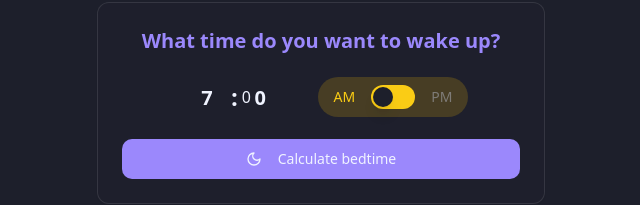
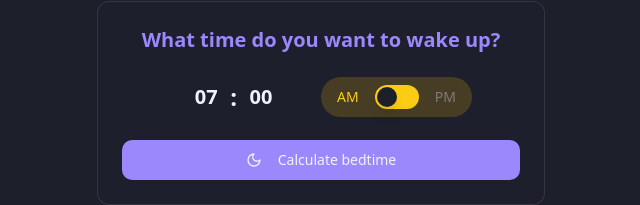
Before and after one commit to sabaizadii/wakiewakie, a React (Vite) app: page / in a window 1280 px wide. Shown: the part 361-566 px from the top of the page, without its empty margins (319-959 px from the left). Built offline with nearby package versions, Linux system fonts and the light colour scheme.

Commit message:
Fix time picker
The time picker component was not functioning correctly.  This commit addresses the reported issue.

```diff
--- a/src/components/TimeInput.tsx
+++ b/src/components/TimeInput.tsx
@@ -1,9 +1,7 @@
 
 import { useState, useEffect } from "react";
-import TimePicker from "react-time-picker";
-import "react-time-picker/dist/TimePicker.css";
+import "../styles/timepicker-custom.css";
 import { Switch } from "@/components/ui/switch";
-import "../styles/timepicker-custom.css";
 
 interface TimeInputProps {
   value: string;
@@ -11,11 +9,12 @@ interface TimeInputProps {
 }
 
 export const TimeInput = ({ value, onChange }: TimeInputProps) => {
-  const [time, setTime] = useState<string | null>("07:00");
+  const [hours, setHours] = useState<string>("07");
+  const [minutes, setMinutes] = useState<string>("00");
   const [period, setPeriod] = useState<"AM" | "PM">("AM");
 
+  // Initialize from value prop
   useEffect(() => {
-    // Initialize from value prop
     if (!value) return;
 
     try {
@@ -26,56 +25,98 @@ export const TimeInput = ({ value, onChange }: TimeInputProps) => {
       const hours12 = hours24 % 12 || 12;
       const minutes = date.getMinutes();
 
-      setTime(`${hours12.toString().padStart(2, "0")}:${minutes.toString().padStart(2, "0")}`);
+      setHours(hours12.toString().padStart(2, "0"));
+      setMinutes(minutes.toString().padStart(2, "0"));
       setPeriod(hours24 >= 12 ? "PM" : "AM");
     } catch (e) {
       console.error("Error parsing time value:", e);
     }
   }, [value]);
 
-  const handleTimeChange = (newTime: string | null) => {
-    if (!newTime) return;
+  // Update parent component with new time in 24-hour format
+  const updateTime = (newHours: string, newMinutes: string, newPeriod: "AM" | "PM") => {
+    const hoursNum = parseInt(newHours, 10);
+    const minutesNum = parseInt(newMinutes, 10);
 
-    setTime(newTime);
+    if (isNaN(hoursNum) || isNaN(minutesNum)) return;
 
-    // Convert to 24-hour format for parent component
-    const [hours, minutes] = newTime.split(':').map(Number);
-    let hours24 = hours;
+    let hours24 = hoursNum;
+    if (newPeriod === "PM" && hoursNum !== 12) hours24 += 12;
+    if (newPeriod === "AM" && hoursNum === 12) hours24 = 0;
 
-    if (period === "PM" && hours !== 12) hours24 += 12;
-    if (period === "AM" && hours === 12) hours24 = 0;
-
-    const timeString = `${hours24.toString().padStart(2, "0")}:${minutes.toString().padStart(2, "0")}`;
+    const timeString = `${hours24.toString().padStart(2, "0")}:${newMinutes}`;
     onChange(timeString);
   };
 
+  // Handle hours input
+  const handleHoursChange = (e: React.ChangeEvent<HTMLInputElement>) => {
+    const newValue = e.target.value;
+    if (newValue === "") {
+      setHours("00");
+      updateTime("00", minutes, period);
+      return;
+    }
+
+    // Only allow numbers and limit to 2 digits
+    const numericValue = newValue.replace(/[^0-9]/g, "").slice(0, 2);
+
+    // Convert to valid 12-hour format hours (01-12)
+    let formattedHours = numericValue;
+    if (numericValue === "00") formattedHours = "12";
+    if (parseInt(numericValue, 10) > 12) formattedHours = "12";
+    if (numericValue === "") formattedHours = "00";
+
+    setHours(formattedHours.padStart(2, "0"));
+    updateTime(formattedHours, minutes, period);
+  };
+
+  // Handle minutes input
+  const handleMinutesChange = (e: React.ChangeEvent<HTMLInputElement>) => {
+    const newValue = e.target.value;
+    if (newValue === "") {
+      setMinutes("00");
+      updateTime(hours, "00", period);
+      return;
+    }
+
+    // Only allow numbers and limit to 2 digits
+    const numericValue = newValue.replace(/[^0-9]/g, "").slice(0, 2);
+
+    // Ensure minutes are valid (00-59)
+    let formattedMinutes = numericValue;
+    if (parseInt(numericValue, 10) > 59) formattedMinutes = "59";
+    if (numericValue === "") formattedMinutes = "00";
+
+    setMinutes(formattedMinutes.padStart(2, "0"));
+    updateTime(hours, formattedMinutes, period);
+  };
+
+  // Handle AM/PM toggle
   const handlePeriodChange = (newPeriod: "AM" | "PM") => {
     setPeriod(newPeriod);
-
-    if (!time) return;
-
-    // Convert to 24-hour format with the new period
-    const [hours, minutes] = time.split(':').map(Number);
-    let hours24 = hours;
-
-    if (newPeriod === "PM" && hours !== 12) hours24 += 12;
-    if (newPeriod === "AM" && hours === 12) hours24 = 0;
-
-    const timeString = `${hours24.toString().padStart(2, "0")}:${minutes.toString().padStart(2, "0")}`;
-    onChange(timeString);
+    updateTime(hours, minutes, newPeriod);
   };
 
   return (
     <div className="flex items-center justify-center gap-6">
-      <div className="time-picker-container">
-        <TimePicker
-          value={time}
-          onChange={handleTimeChange}
-          disableClock={true}
-          format="h:mm"
-          clearIcon={null}
-          className="custom-time-picker"
-        />
+      <div className="custom-time-input">
+        <div className="time-display">
+          <input
+            type="text"
+            value={hours}
+            onChange={handleHoursChange}
+            className="hours-input"
+            maxLength={2}
+          />
+          <span className="time-separator">:</span>
+          <input
+            type="text"
+            value={minutes}
+            onChange={handleMinutesChange}
+            className="minutes-input"
+            maxLength={2}
+          />
+        </div>
       </div>
       <div className="relative flex items-center gap-3 bg-yellow-500/20 px-4 py-2 rounded-full transition-all duration-300">
         <span className={`text-sm mr-1 font-medium transition-all duration-300 ${period === "AM" ? "text-yellow-400" : "text-muted-foreground/50"}`}>
--- a/src/styles/timepicker-custom.css
+++ b/src/styles/timepicker-custom.css
@@ -1,53 +1,40 @@
 
-.custom-time-picker .react-time-picker__wrapper {
+.custom-time-input {
+  min-width: 120px;
+  background-color: var(--input);
   border: 1px solid var(--border);
   border-radius: 0.5rem;
-  padding: 0.5rem;
-  background-color: var(--input);
-  color: var(--foreground);
-}
-
-.custom-time-picker .react-time-picker__inputGroup {
-  min-width: 100px;
+  padding: 0.5rem 1rem;
   display: flex;
   align-items: center;
   justify-content: center;
 }
 
-.custom-time-picker .react-time-picker__inputGroup__input {
-  color: var(--foreground);
-  background: transparent;
+.time-display {
+  display: flex;
+  align-items: center;
+  justify-content: center;
+}
+
+.hours-input,
+.minutes-input {
+  width: 2.5rem;
   font-size: 1.25rem;
   font-weight: bold;
-  width: 2.5rem !important;
-  height: 2rem;
-  padding: 0;
+  background: transparent;
+  border: none;
+  color: var(--foreground);
   text-align: center;
+  padding: 0.25rem;
 }
 
-.custom-time-picker .react-time-picker__inputGroup__divider {
+.time-separator {
   color: var(--foreground);
   font-size: 1.5rem;
   font-weight: bold;
-  padding: 0 0.25rem;
+  margin: 0 0.25rem;
 }
 
-.time-picker-container {
-  min-width: 120px;
-}
-
-.custom-time-picker .react-time-picker__button {
-  display: none;
-}
-
-.custom-time-picker .react-time-picker__inputGroup__minute {
-  width: 2.5rem !important;
-}
-
-.custom-time-picker .react-time-picker__inputGroup__hour {
-  width: 2.5rem !important;
-}
-
-.custom-time-picker input:focus {
+.custom-time-input input:focus {
   outline: none;
 }
```
